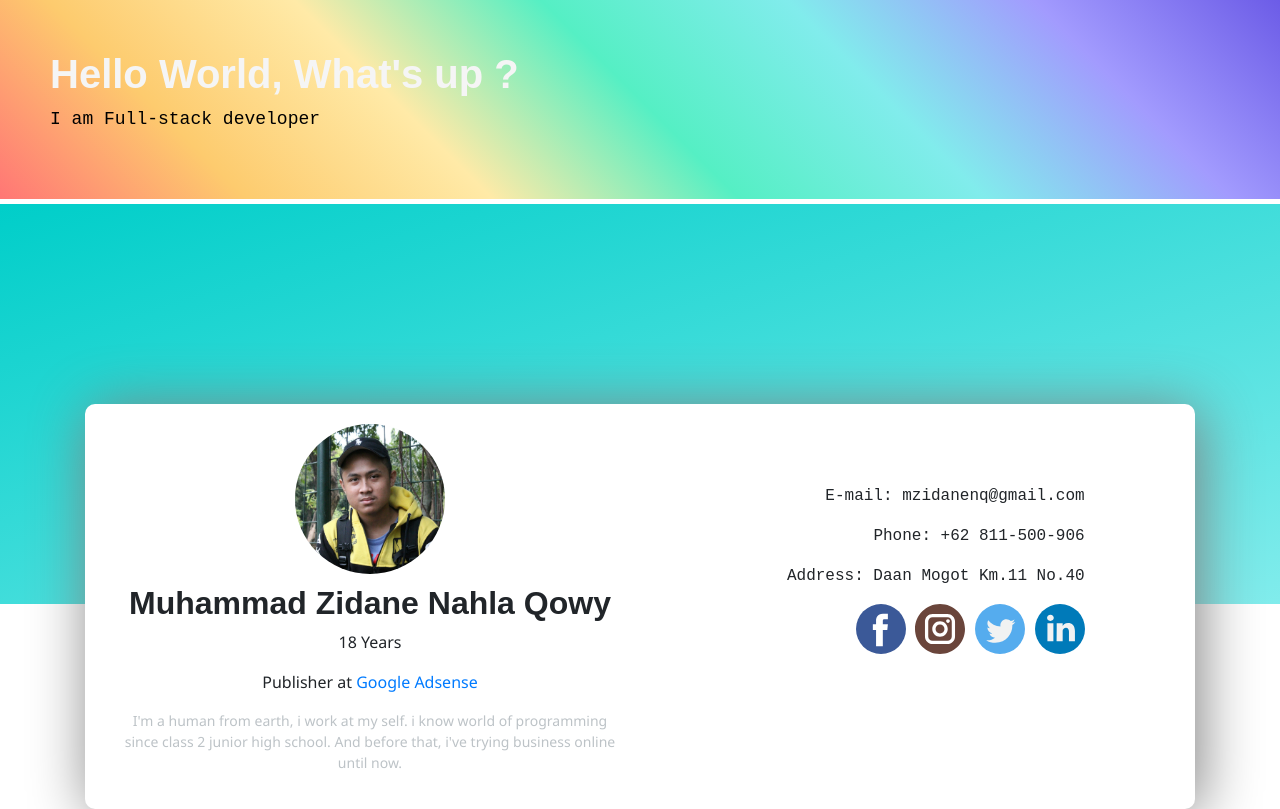
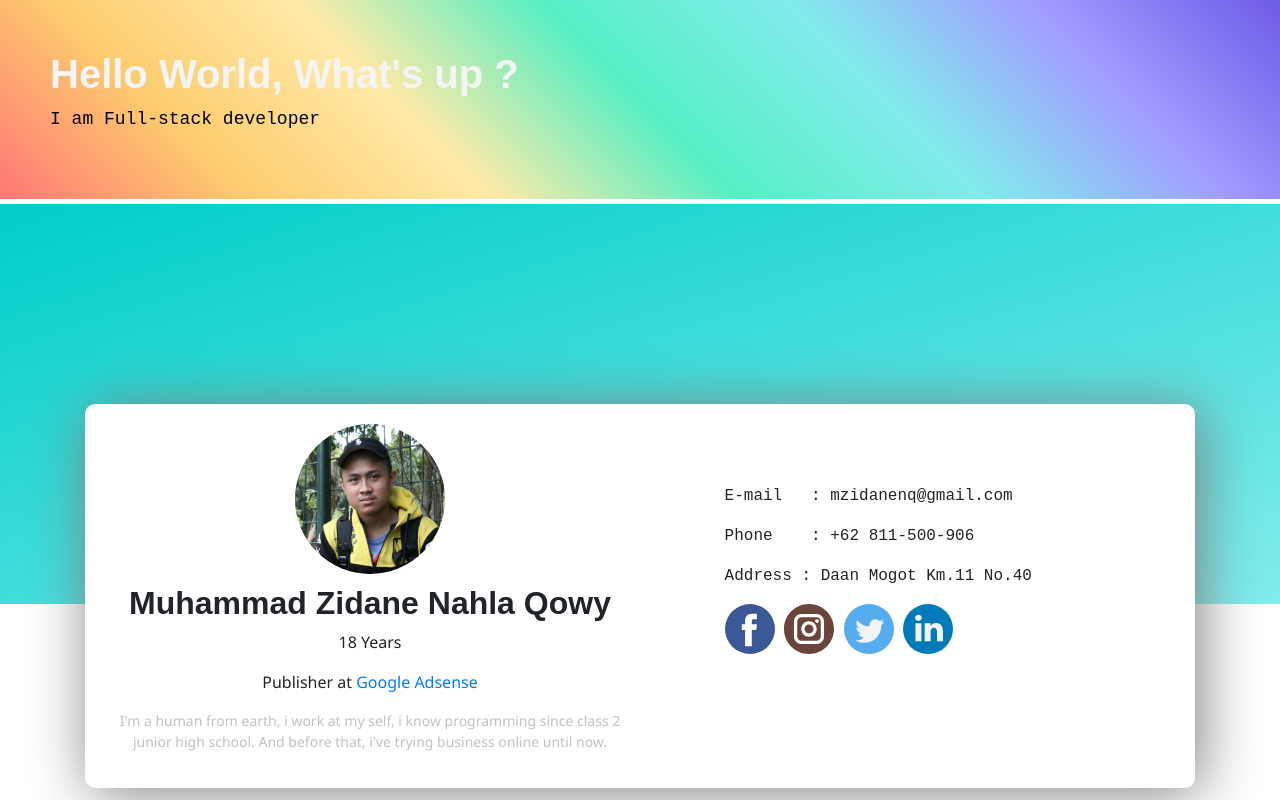
Before and after one commit to mzidanenq/zidane21012001.github.com, a plain HTML site: page index.html in a window 1280 px wide. Drawn offline with nearby package versions, Linux system fonts and the light colour scheme.

Commit message:
update lagee

```diff
--- a/index.html
+++ b/index.html
@@ -19,13 +19,13 @@
                     <h2 class="fname"><strong>Muhammad Zidane Nahla Qowy</strong></h2>
                     <p class="bio">18 Years<p>
                     <p class="bio">Publisher at <a href="https://google.com">Google</a> <a href="https://adsense.com">Adsense</a><p>
-                    <p class="bio luntur">I'm a human from earth, i work at my self. i know world of programming since class 2 junior high school. And before that, i've trying business online until now.<p>
+                    <p class="bio luntur">I'm a human from earth, i work at my self, i know programming since class 2 junior high school. And before that, i've trying business online until now.<p>
                 </div>
                 <div class="contact col-md-5">
-                    <p>E-mail: mzidanenq@gmail.com</p>
-                    <p>Phone: +62 811-500-906</p>
-                    <p>Address: Daan Mogot Km.11 No.40</p>
-                    <div class="col-12-md">
+                    <p>E-mail &nbsp; : mzidanenq@gmail.com</p>
+                    <p>Phone &nbsp;&nbsp; : +62 811-500-906</p>
+                    <p>Address : Daan Mogot Km.11 No.40</p>
+                    <div class="sosbadge col-12-md">
                         <a href="https://facebook.com/MuhammadZidaneNahlaQowy"><img class="sosmed" src="icon/facebook.svg" alt="My Facebook"></a>
                         <a href="https://www.instagram.com/mzidanenq"><img class="sosmed" src="icon/instagram.svg" alt="My Instagram"></a>
                         <a href="https://twitter.com/mzidanenq"><img class="sosmed" src="icon/twitter.svg" alt="My Twitter"></a>
--- a/style.css
+++ b/style.css
@@ -3,6 +3,14 @@ body {
     padding: 0;
     background: whitesmoke;
 }
+
+@media screen and (max-width: 701px) {
+    .contact {
+        text-align: center;
+    }
+}
+
+
 #welcome {
     padding: 50px;
     background-image: linear-gradient(45deg, #ff7675, #fdcb6e,#ffeaa7,#55efc4,#81ecec,#a29bfe,#6c5ce7);
@@ -23,7 +31,7 @@ body {
 .contact {
     display: inline-block;
     vertical-align: top;
-    text-align: right;
+    margin-left: 60px;
     padding-top: 80px;
 }
 .infoumum {
@@ -33,6 +41,7 @@ body {
     box-shadow: 5px 5px 60px grey;
     bottom: -200px;
     background-color:white;
+    margin-bottom: 50px;
 }
 
 .luntur {
@@ -69,3 +78,6 @@ body {
 .sosmed {
     width: 50px;
 }
+.sosbadge {
+    margin-bottom: 20px;
+}
```
